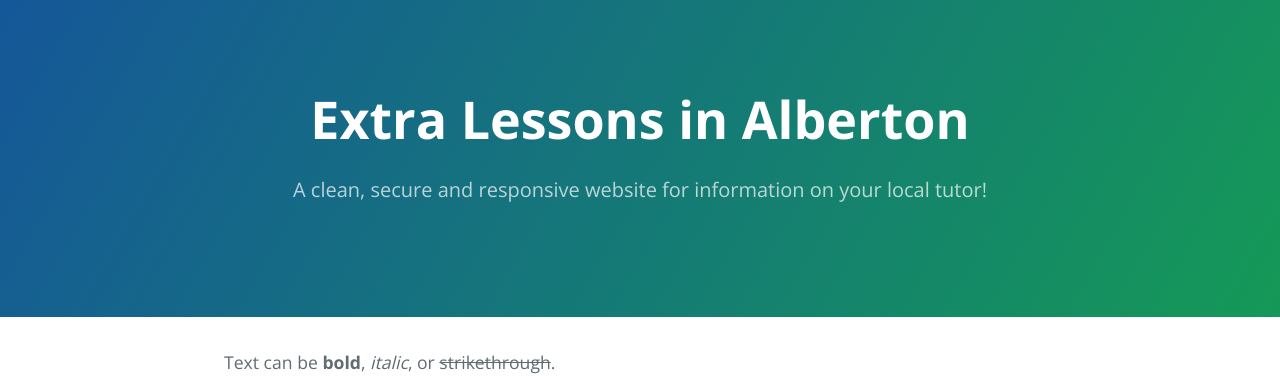
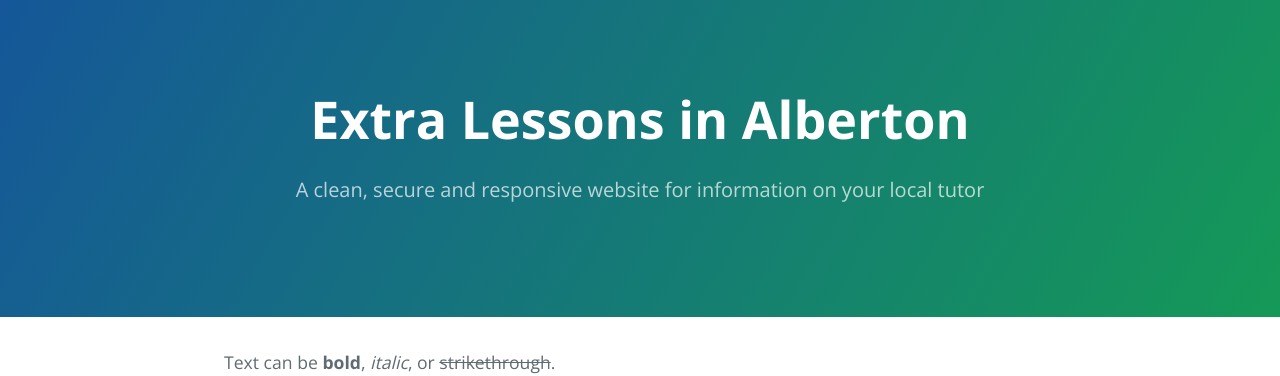
Before and after one commit to HelloBeastie/HelloBeastie.github.io, a Jekyll site: the page built from index.md, in a window 1280 px wide and 900 px high. Shown: the top 376 px of the window. Built offline with Jekyll 4.4.1, drawn with Linux system fonts in a browser that asks for light colours; formulas are drawn with MathJax 3.

Commit message:
Changed exclamation mark to please the peasant

```diff
--- a/_config.yml
+++ b/_config.yml
@@ -1,6 +1,6 @@
 title: Extra Lessons in Alberton
 email: riki.lee2@gmail.com
-description: A clean, secure and responsive website for information on your local tutor!
+description: A clean, secure and responsive website for information on your local tutor
 show_downloads: false
 google_analytics:
 theme:
```
Also changed, not shown: 1 other file.
